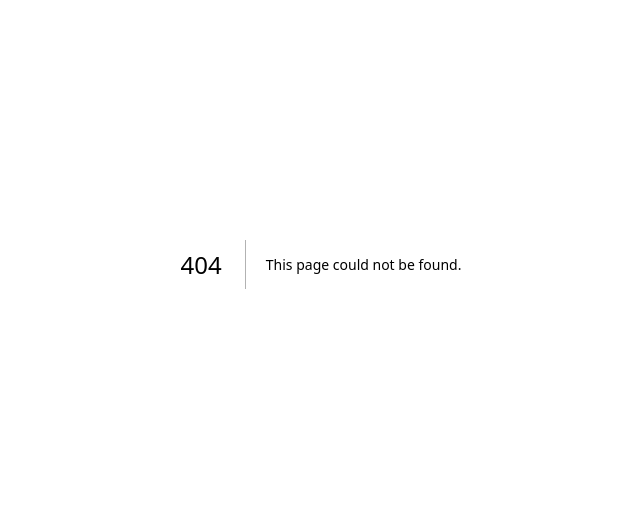
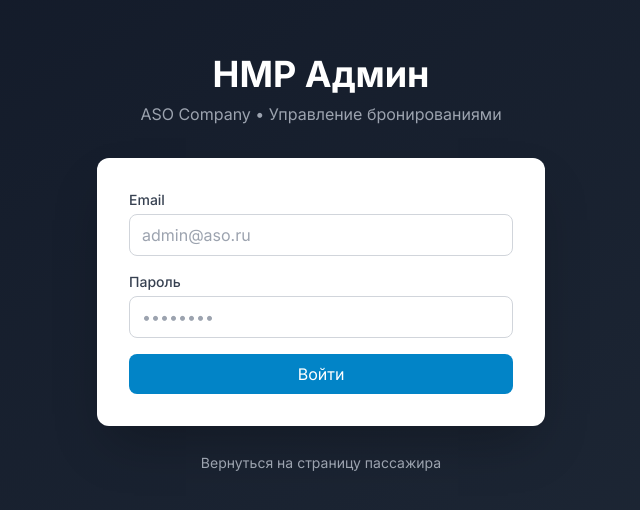
Before and after one commit to alexeysimashkin/nmr, a Next.js app: page /admin/login in a window 1280 px wide. Before the commit this address had no page. Shown: the part 136-646 px from the top of the page, without its empty margins (319-959 px from the left). Built offline with nearby package versions, Linux system fonts and the light colour scheme.

Commit message:
Create page.tsx

```diff
--- /dev/null
+++ b/app/admin/login/page.tsx
@@ -0,0 +1,107 @@
+'use client'
+
+import { useState } from 'react'
+import { useRouter } from 'next/navigation'
+import toast from 'react-hot-toast'
+
+export default function AdminLogin() {
+  const [email, setEmail] = useState('')
+  const [password, setPassword] = useState('')
+  const [loading, setLoading] = useState(false)
+  const router = useRouter()
+
+  const handleSubmit = async (e: React.FormEvent) => {
+    e.preventDefault()
+    setLoading(true)
+
+    try {
+      const response = await fetch('/api/auth/login', {
+        method: 'POST',
+        headers: { 'Content-Type': 'application/json' },
+        body: JSON.stringify({ email, password })
+      })
+
+      const data = await response.json()
+
+      if (!response.ok) {
+        toast.error(data.error || 'Ошибка входа')
+        return
+      }
+
+      // Сохраняем токен в localStorage для клиентских запросов
+      localStorage.setItem('token', data.token)
+      localStorage.setItem('user', JSON.stringify(data.user))
+
+      toast.success('Вход выполнен успешно!')
+      router.push('/admin/dashboard')
+    } catch (error) {
+      toast.error('Ошибка при входе')
+    } finally {
+      setLoading(false)
+    }
+  }
+
+  return (
+    <div className="min-h-screen bg-gradient-to-br from-gray-900 to-gray-800 flex items-center justify-center p-4">
+      <div className="max-w-md w-full">
+        <div className="text-center mb-8">
+          <h1 className="text-4xl font-bold text-white mb-2">
+            НМР Админ
+          </h1>
+          <p className="text-gray-400">
+            ASO Company • Управление бронированиями
+          </p>
+        </div>
+
+        <div className="bg-white rounded-xl shadow-2xl p-8">
+          <form onSubmit={handleSubmit} className="space-y-4">
+            <div>
+              <label className="block text-sm font-medium text-gray-700 mb-1">
+                Email
+              </label>
+              <input
+                type="email"
+                value={email}
+                onChange={(e) => setEmail(e.target.value)}
+                className="input-field"
+                placeholder="admin@aso.ru"
+                required
+              />
+            </div>
+
+            <div>
+              <label className="block text-sm font-medium text-gray-700 mb-1">
+                Пароль
+              </label>
+              <input
+                type="password"
+                value={password}
+                onChange={(e) => setPassword(e.target.value)}
+                className="input-field"
+                placeholder="••••••••"
+                required
+              />
+            </div>
+
+            <button
+              type="submit"
+              disabled={loading}
+              className="btn-primary w-full disabled:opacity-50"
+            >
+              {loading ? 'Вход...' : 'Войти'}
+            </button>
+          </form>
+        </div>
+
+        <div className="text-center mt-6">
+          <a
+            href="/passenger"
+            className="text-sm text-gray-400 hover:text-white"
+          >
+            Вернуться на страницу пассажира
+          </a>
+        </div>
+      </div>
+    </div>
+  )
+}
```
